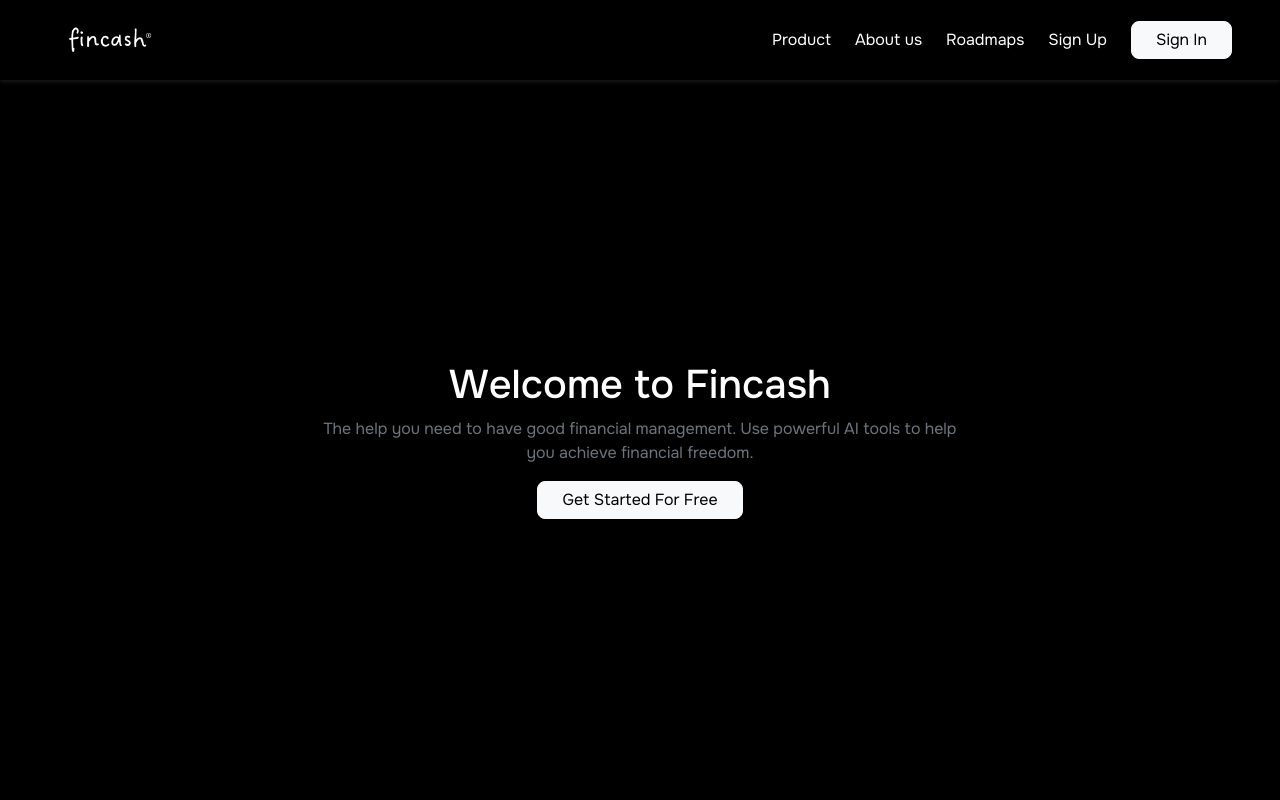
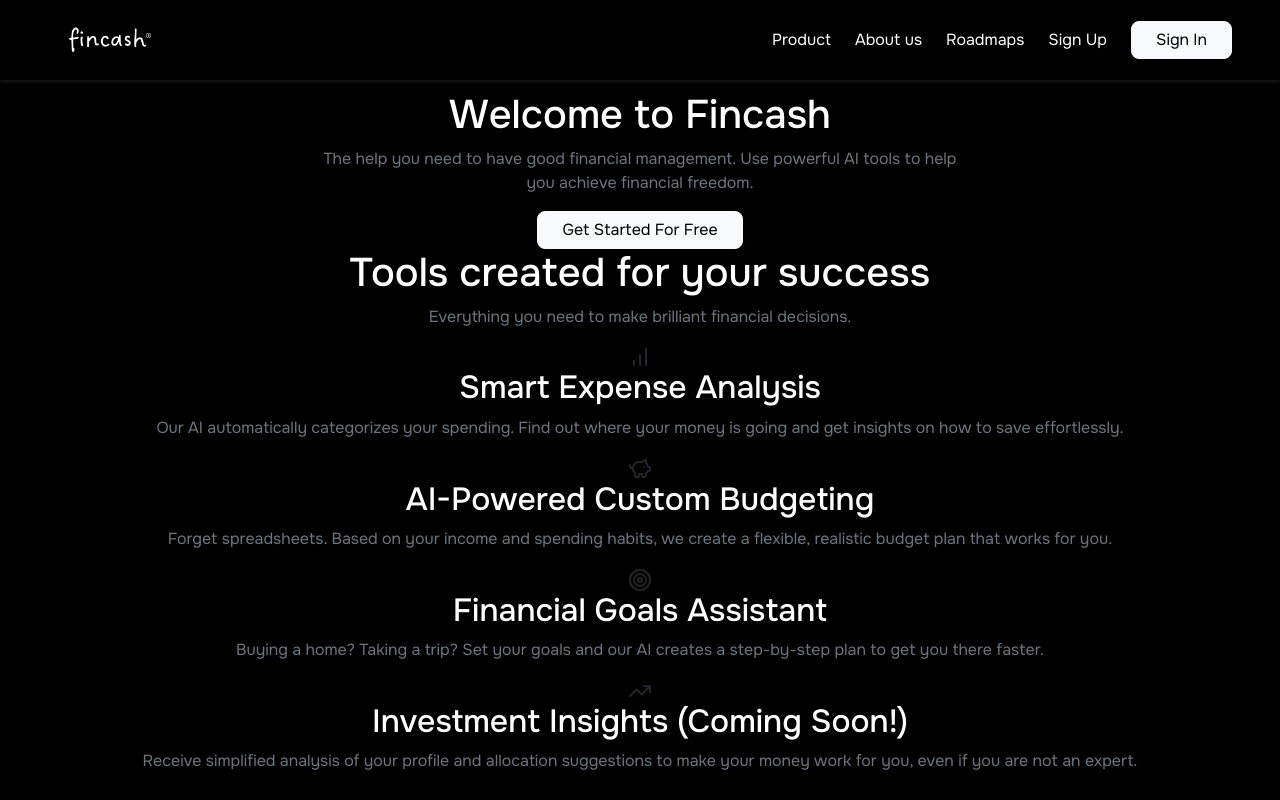
Before and after one commit to NEW-FINCASH/New-Fincash-Frontend, a React (Vite) app: page / in a window 1280 px wide. Built offline with nearby package versions, Linux system fonts and the light colour scheme.

Commit message:
style: add lucide-react icons and enhance Welcome page content with new features and descriptions

```diff
--- a/package.json
+++ b/package.json
@@ -13,6 +13,7 @@
     "axios": "^1.8.4",
     "bootstrap": "^5.3.5",
     "firebase": "^11.6.0",
+    "lucide-react": "^0.515.0",
     "react": "^19.0.0",
     "react-dom": "^19.0.0",
     "react-router-dom": "^7.5.0"
--- a/src/index.css
+++ b/src/index.css
@@ -1,6 +1,7 @@
 :root {
   color: rgba(255, 255, 255, 0.87);
   background-color: black;
+  overflow-x: hidden;
 
   font-synthesis: none;
   text-rendering: optimizeLegibility;
--- a/src/pages/Welcome.tsx
+++ b/src/pages/Welcome.tsx
@@ -1,5 +1,6 @@
 import { Link } from 'react-router-dom';
 import Header from '../components/Header';
+import { BarChart, PiggyBank, Target, TrendingUp } from 'lucide-react';
 
 export default function Welcome() {
     return (
@@ -7,10 +8,36 @@
             <Header />
             <div className="d-flex flex-column justify-content-center align-items-center vw-100" style={{ minHeight: "calc(100vh - 80px)" }}>
                 <div className="d-flex flex-column justify-content-center align-items-center text-center">
-                    <h1 className="text-white fs-1">Welcome to Fincash</h1>
+                    <h1 className="text-white">Welcome to Fincash</h1>
                     <p className="text-secondary w-75">The help you need to have good financial management. Use powerful AI tools to help you achieve financial freedom.</p>
                     <Link to="" className="text-decoration-none btn btn-light rounded-3 px-4">Get Started For Free</Link  >
                 </div>
+                <div className="d-flex flex-column justify-content-center align-items-center text-center">
+                    <h1 className="text-white">Tools created for your success</h1>
+                    <p className="text-secondary w-75">Everything you need to make brilliant financial decisions.</p>
+                    <div className="">
+                        <div className="">
+                            <BarChart className=""></BarChart>
+                            <h2 className="text-white">Smart Expense Analysis</h2>
+                            <p className="text-secondary">Our AI automatically categorizes your spending. Find out where your money is going and get insights on how to save effortlessly.</p>
+                        </div>
+                        <div className="">
+                            <PiggyBank className=""></PiggyBank>
+                            <h2 className="text-white">AI-Powered Custom Budgeting</h2>
+                            <p className="text-secondary">Forget spreadsheets. Based on your income and spending habits, we create a flexible, realistic budget plan that works for you.</p>
+                        </div>
+                        <div className="">
+                            <Target className=""></Target>
+                            <h2 className="text-white">Financial Goals Assistant</h2>
+                            <p className="text-secondary">Buying a home? Taking a trip? Set your goals and our AI creates a step-by-step plan to get you there faster.</p>
+                        </div>
+                        <div className="">
+                            <TrendingUp className=""></TrendingUp>
+                            <h2 className="text-white">Investment Insights (Coming Soon!)</h2>
+                            <p className="text-secondary">Receive simplified analysis of your profile and allocation suggestions to make your money work for you, even if you are not an expert.</p>
+                        </div>
+                    </div>
+               </div>
             </div>
         </>
     );
```
Also changed, not shown: 1 other file (tests, documents, lock files or other folders).
